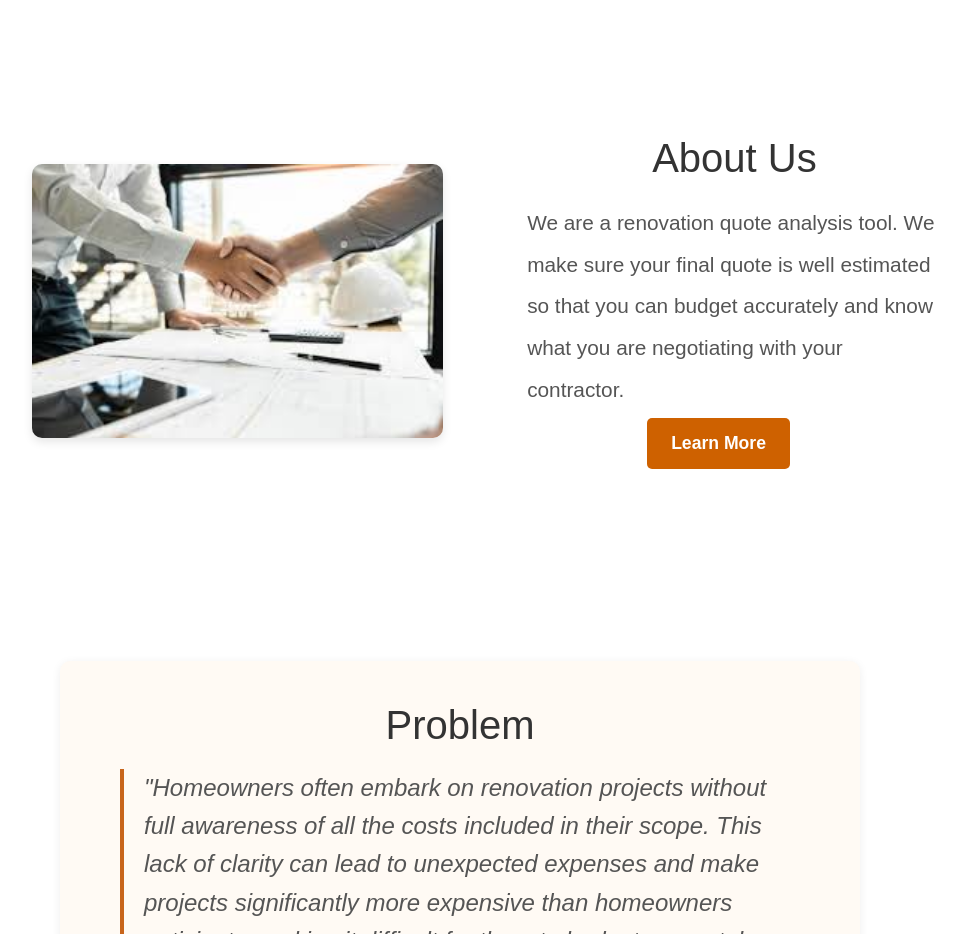
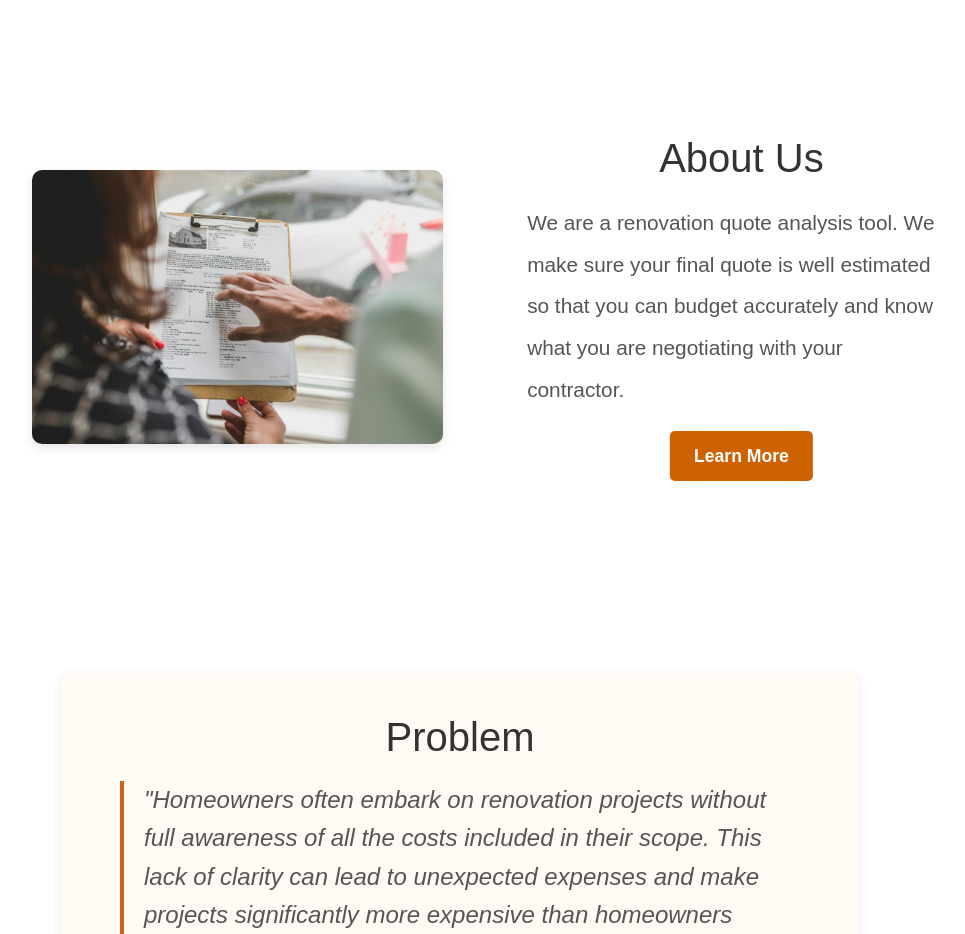
Before and after one commit to Sajeev-D/disputeLensNode, a website: page public/index.html in a window 1280 px wide. Shown: the part 780-1714 px from the top of the page, without its empty margins (180-1145 px from the left). Drawn offline with nearby package versions, Linux system fonts and the light colour scheme.

Commit message:
Fixed Sajeev's issue on About Section's learn more button and About Title alignment.

```diff
--- a/public/index.html
+++ b/public/index.html
@@ -56,7 +56,7 @@
         <section id="About" class="about-section">
 
             <div class="about-image">
-                <img src="extra/about-pic.jpg" alt="About Us">
+                <img src="extra/pexels-rdne-8292825.jpg" alt="About Us">
             </div>
 
             <div class="about-content">
--- a/public/mediaqueries.css
+++ b/public/mediaqueries.css
@@ -180,7 +180,7 @@
     }
 
     .learn-more-btn {
-      transform: translateX(120px) !important;
+      transform: translateX(50%) !important;
     }
   }
 
@@ -205,10 +205,10 @@
     }
 
     .about-title {
-      transform: translateX(125px) !important;
+      transform: translateX(132px) !important;
     }
 
     .learn-more-btn {
-      transform: translateX(120px) !important;
+        transform: translateX(100%) !important;
     }
   }
--- a/public/style.css
+++ b/public/style.css
@@ -304,12 +304,12 @@ button {
     font-size: 1.3em;
     line-height: 2;
     color: #555;
-    margin-bottom: 2%;
+    margin-bottom: 5%;
     text-align: left;
 }
 
 .learn-more-btn {
-    display: inline-block;
+    display: flex;
     padding: 12px 24px;
     background-color: #ce6100;
     color: white;
@@ -318,6 +318,7 @@ button {
     font-size: 1.1em;
     font-weight: bold;
     transition: background-color 0.3s ease;
+
 }
 
 .learn-more-btn:hover {
@@ -333,6 +334,8 @@ button {
         padding: 0 10px;
         transform: translateY(-15%);
     }
+
+
 
     .about-image, .about-content {
         flex: 0 0 100%;
@@ -360,6 +363,7 @@ button {
         align-self: center;
     }
 }
+
 
 /* Solutions Section */
 
```
Also changed, not shown: public/extra/pexels-rdne-8292825.jpg (added).
